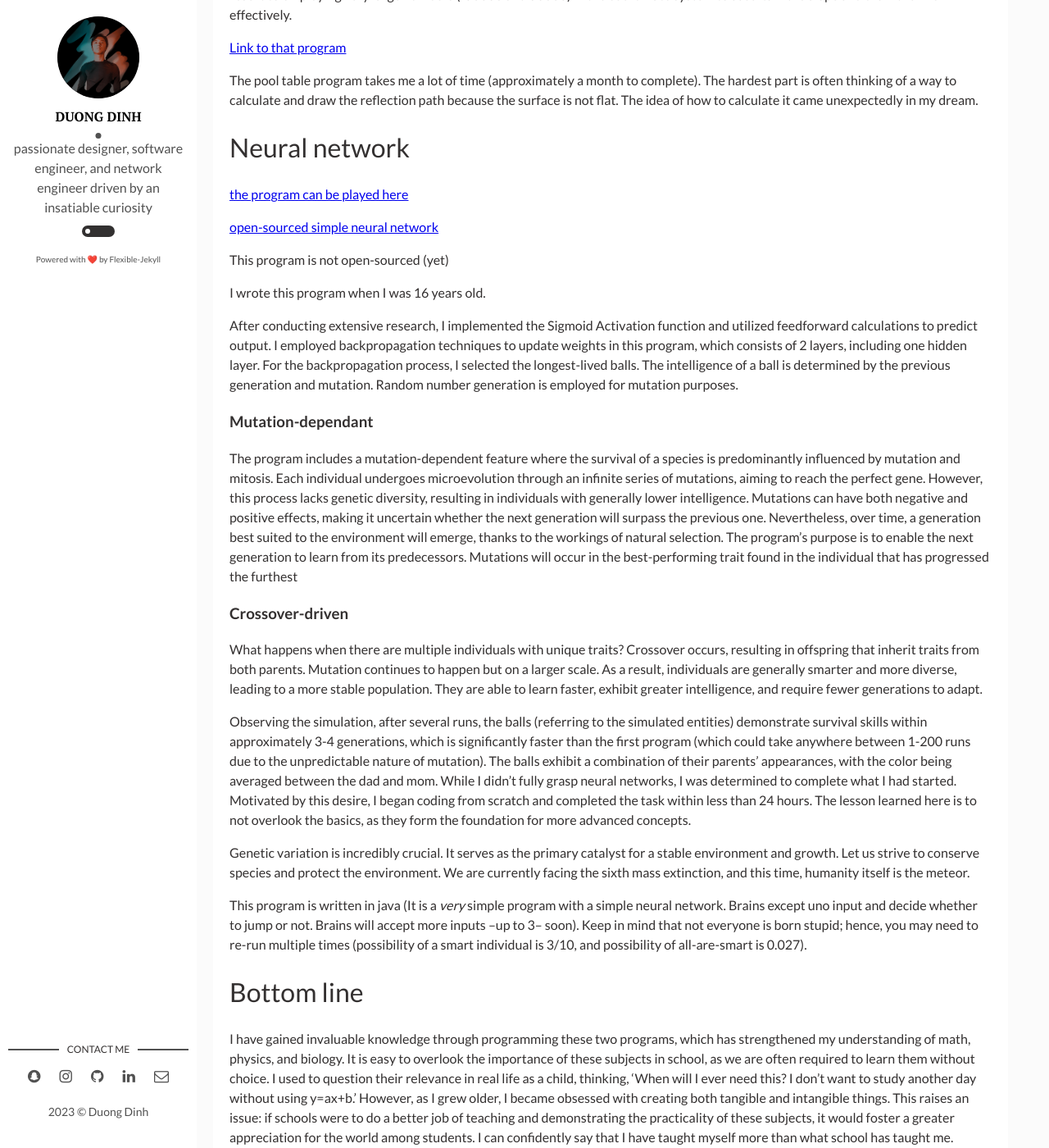
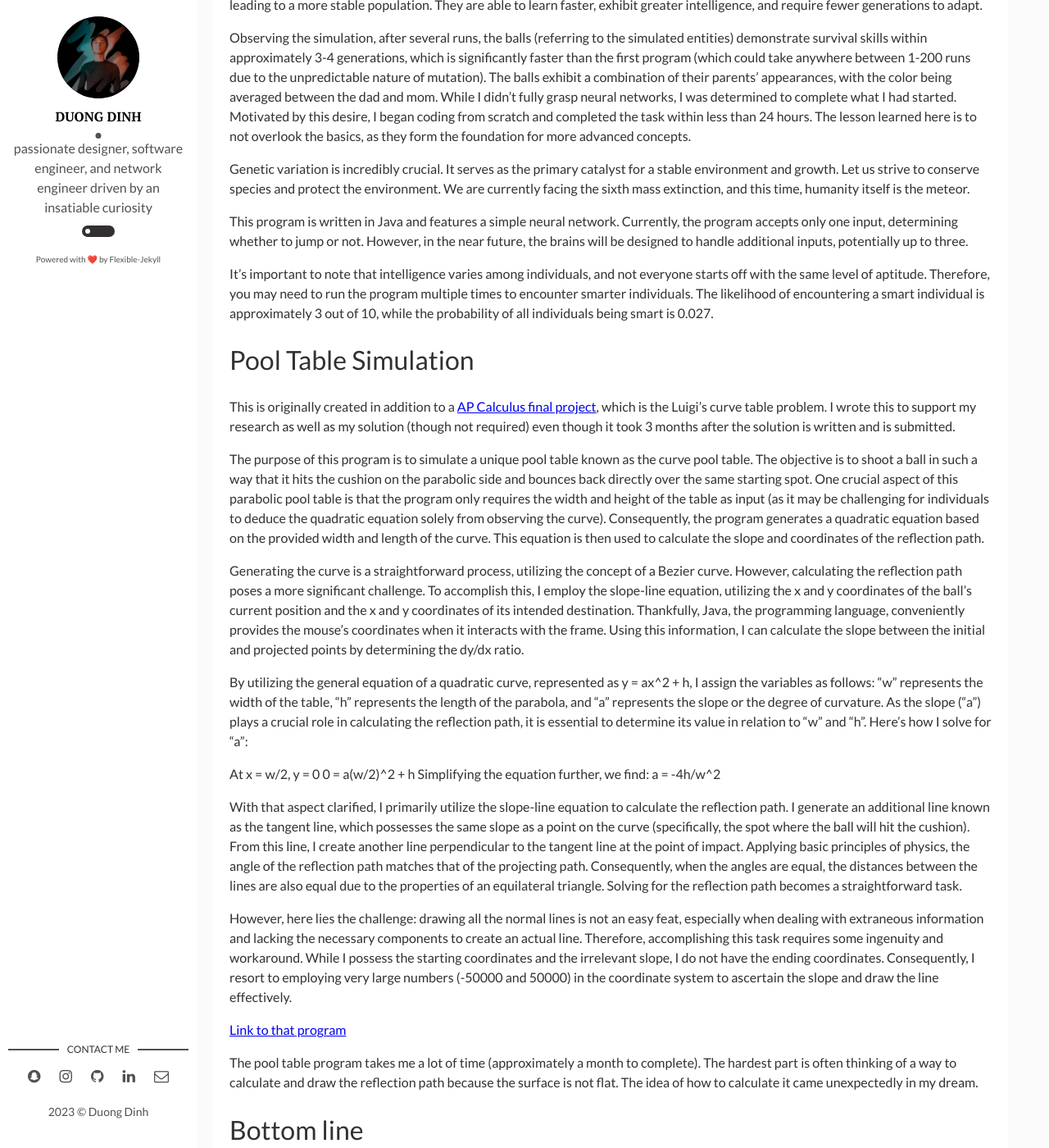
Before and after one commit to duongddinh/blog, a Jekyll site: the page built from _posts/2019-09-26-Math-in-simulation.markdown, in a window 1280 px wide and 1400 px high, scrolled down 1384 px. Shown: the whole window at 82% size. Built offline with Jekyll 4.4.1, drawn with Linux system fonts in a browser that asks for light colours; comment, search, counter and statistics services are not loaded; some of the changed text lies outside the part shown.

Commit message:
add more

```diff
--- a/_posts/2019-09-26-Math-in-simulation.markdown
+++ b/_posts/2019-09-26-Math-in-simulation.markdown
@@ -8,25 +8,7 @@ fig-caption: # Add figcaption (optional)
 tags: [simulation, Math, pool, table, bezier, quadratic, equation, Calculus, neural, network, microevolution, macroevolution]
 ---
 
-# Pool Table Simulation
-
-This is originally created in addition to a [AP Calculus final project](https://docs.google.com/document/d/1GnH2f1MJIVFp0ZecxBucmMfKm_xlQ4ZAMjXRa4WxazQ), which is the Luigi's curve table problem. I wrote this to support my research as well as my solution (though not required) even though it took 3 months after the solution is written and is submitted.
-
-The purpose of this program is to simulate a unique pool table known as the curve pool table. The objective is to shoot a ball in such a way that it hits the cushion on the parabolic side and bounces back directly over the same starting spot. One crucial aspect of this parabolic pool table is that the program only requires the width and height of the table as input (as it may be challenging for individuals to deduce the quadratic equation solely from observing the curve). Consequently, the program generates a quadratic equation based on the provided width and length of the curve. This equation is then used to calculate the slope and coordinates of the reflection path.
-
-Generating the curve is a straightforward process, utilizing the concept of a Bezier curve. However, calculating the reflection path poses a more significant challenge. To accomplish this, I employ the slope-line equation, utilizing the x and y coordinates of the ball's current position and the x and y coordinates of its intended destination. Thankfully, Java, the programming language, conveniently provides the mouse's coordinates when it interacts with the frame. Using this information, I can calculate the slope between the initial and projected points by determining the dy/dx ratio.
-
-Using the general equation of a quadratic curve --  y= ax^2 + h -- I use “w” as the width of the table and “h” is the length of the parabola and “a” is the slope or how the curve stretches (figure above). Since we don’t know “a” (the slope) and it is, perhaps, the most important component to calculate the reflection path, we have to find “a” in relation to “w” and “h”. So, this is how I solve for “a”:
-At x = w/2, y = 0
- 0=a(w/2)^2+h  a=-4h/w^2
-
-With that aspect clarified, I primarily utilize the slope-line equation to calculate the reflection path. I generate an additional line known as the tangent line, which possesses the same slope as a point on the curve (specifically, the spot where the ball will hit the cushion). From this line, I create another line perpendicular to the tangent line at the point of impact. Applying basic principles of physics, the angle of the reflection path matches that of the projecting path. Consequently, when the angles are equal, the distances between the lines are also equal due to the properties of an equilateral triangle. Solving for the reflection path becomes a straightforward task.
-
-However, here lies the challenge: drawing all the normal lines is not an easy feat, especially when dealing with extraneous information and lacking the necessary components to create an actual line. Therefore, accomplishing this task requires some ingenuity and workaround. While I possess the starting coordinates and the irrelevant slope, I do not have the ending coordinates. Consequently, I resort to employing very large numbers (-50000 and 50000) in the coordinate system to ascertain the slope and draw the line effectively.
-
-[Link to that program](https://null0verflow.xyz/oldindex.html)
-
-The pool table program takes me a lot of time (approximately a month to complete). The hardest part is often thinking of a way to calculate and draw the reflection path because the surface is not flat. The idea of how to calculate it came unexpectedly in my dream.
+This content is divided into two sections. The first section focuses on the neural network, while the second section delves into the simulation aspect.
 
 # Neural network
 
@@ -52,7 +34,32 @@ Observing the simulation, after several runs, the balls (referring to the simula
 
 Genetic variation is incredibly crucial. It serves as the primary catalyst for a stable environment and growth. Let us strive to conserve species and protect the environment. We are currently facing the sixth mass extinction, and this time, humanity itself is the meteor.
 
-This program is written in java (It is a _very_ simple program with a simple neural network. Brains except uno input and decide whether to jump or not. Brains will accept more inputs --up to 3-- soon). Keep in mind that not everyone is born stupid; hence, you may need to re-run multiple times (possibility of a smart individual is 3/10, and possibility of all-are-smart is 0.027).
+This program is written in Java and features a simple neural network. Currently, the program accepts only one input, determining whether to jump or not. However, in the near future, the brains will be designed to handle additional inputs, potentially up to three.
+
+It's important to note that intelligence varies among individuals, and not everyone starts off with the same level of aptitude. Therefore, you may need to run the program multiple times to encounter smarter individuals. The likelihood of encountering a smart individual is approximately 3 out of 10, while the probability of all individuals being smart is 0.027.
+
+# Pool Table Simulation
+
+This is originally created in addition to a [AP Calculus final project](https://docs.google.com/document/d/1GnH2f1MJIVFp0ZecxBucmMfKm_xlQ4ZAMjXRa4WxazQ), which is the Luigi's curve table problem. I wrote this to support my research as well as my solution (though not required) even though it took 3 months after the solution is written and is submitted.
+
+The purpose of this program is to simulate a unique pool table known as the curve pool table. The objective is to shoot a ball in such a way that it hits the cushion on the parabolic side and bounces back directly over the same starting spot. One crucial aspect of this parabolic pool table is that the program only requires the width and height of the table as input (as it may be challenging for individuals to deduce the quadratic equation solely from observing the curve). Consequently, the program generates a quadratic equation based on the provided width and length of the curve. This equation is then used to calculate the slope and coordinates of the reflection path.
+
+Generating the curve is a straightforward process, utilizing the concept of a Bezier curve. However, calculating the reflection path poses a more significant challenge. To accomplish this, I employ the slope-line equation, utilizing the x and y coordinates of the ball's current position and the x and y coordinates of its intended destination. Thankfully, Java, the programming language, conveniently provides the mouse's coordinates when it interacts with the frame. Using this information, I can calculate the slope between the initial and projected points by determining the dy/dx ratio.
+
+By utilizing the general equation of a quadratic curve, represented as y = ax^2 + h, I assign the variables as follows: "w" represents the width of the table, "h" represents the length of the parabola, and "a" represents the slope or the degree of curvature. As the slope ("a") plays a crucial role in calculating the reflection path, it is essential to determine its value in relation to "w" and "h". Here's how I solve for "a":
+
+At x = w/2, y = 0
+0 = a(w/2)^2 + h
+Simplifying the equation further, we find:
+a = -4h/w^2
+
+With that aspect clarified, I primarily utilize the slope-line equation to calculate the reflection path. I generate an additional line known as the tangent line, which possesses the same slope as a point on the curve (specifically, the spot where the ball will hit the cushion). From this line, I create another line perpendicular to the tangent line at the point of impact. Applying basic principles of physics, the angle of the reflection path matches that of the projecting path. Consequently, when the angles are equal, the distances between the lines are also equal due to the properties of an equilateral triangle. Solving for the reflection path becomes a straightforward task.
+
+However, here lies the challenge: drawing all the normal lines is not an easy feat, especially when dealing with extraneous information and lacking the necessary components to create an actual line. Therefore, accomplishing this task requires some ingenuity and workaround. While I possess the starting coordinates and the irrelevant slope, I do not have the ending coordinates. Consequently, I resort to employing very large numbers (-50000 and 50000) in the coordinate system to ascertain the slope and draw the line effectively.
+
+[Link to that program](https://null0verflow.xyz/oldindex.html)
+
+The pool table program takes me a lot of time (approximately a month to complete). The hardest part is often thinking of a way to calculate and draw the reflection path because the surface is not flat. The idea of how to calculate it came unexpectedly in my dream.
 
 # Bottom line
 
```
